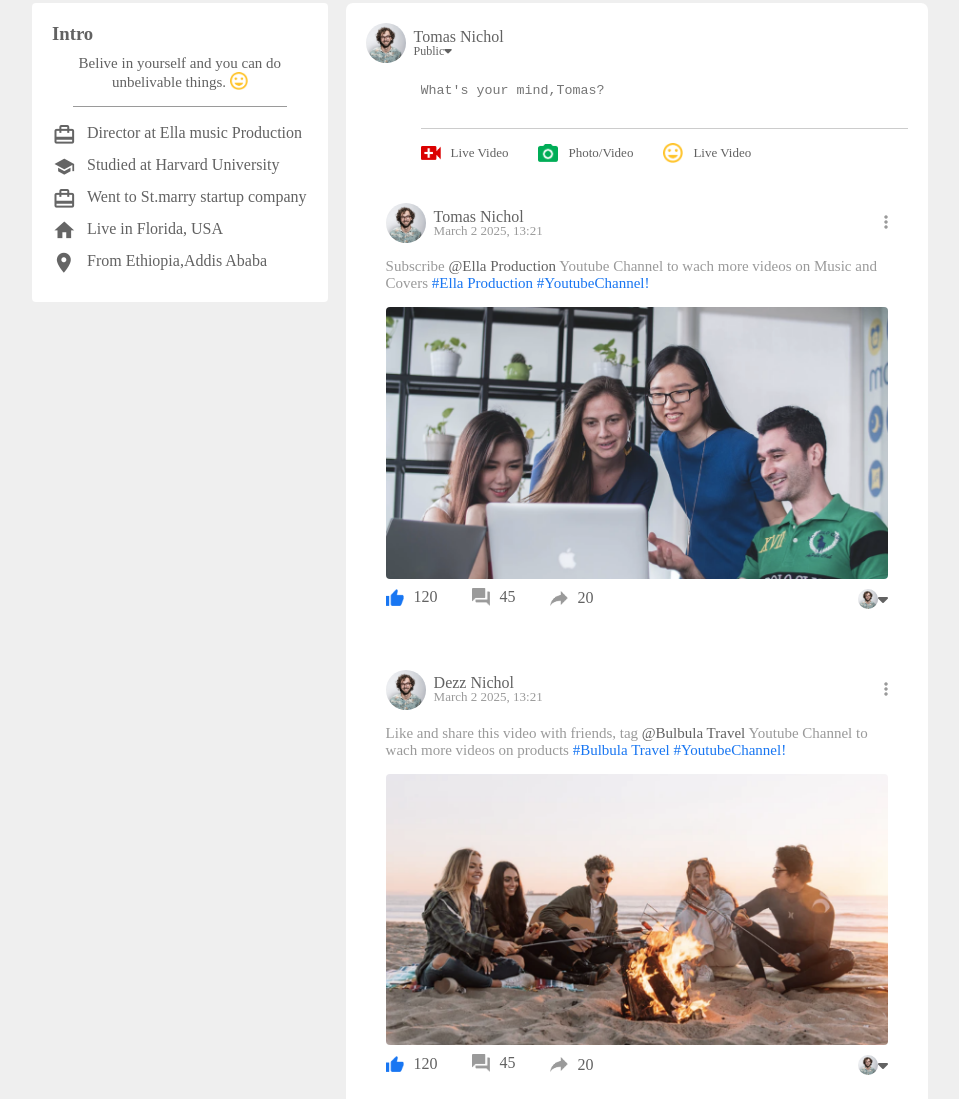
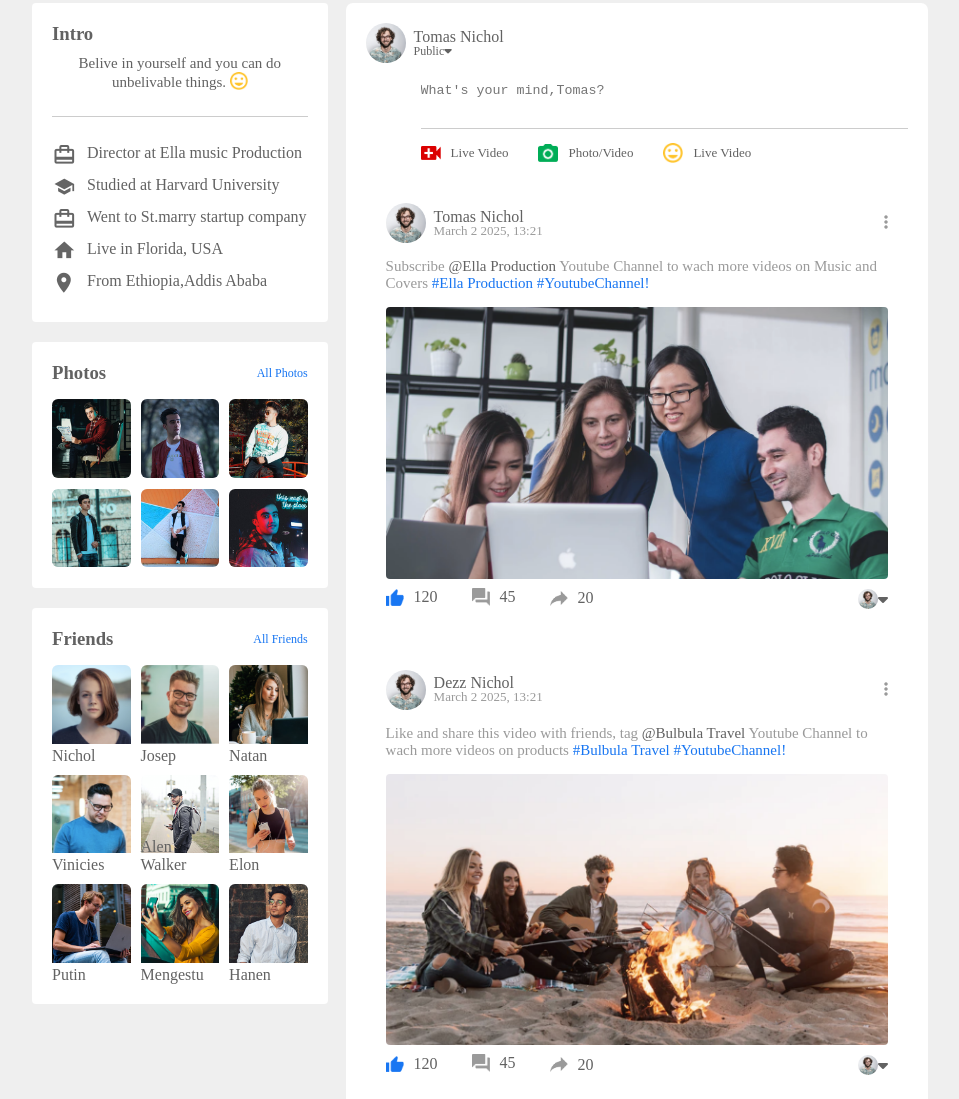
Before and after one commit to Surafelmoges/Projects, a plain HTML site: page SocialBook/profile.html in a window 1280 px wide. Shown: the part 922-2021 px from the top of the page, without its empty margins (160-1119 px from the left). Drawn offline with Linux system fonts and the light colour scheme.

Commit message:
add photo and friend pic and box

```diff
--- a/SocialBook/profile.html
+++ b/SocialBook/profile.html
@@ -111,8 +111,41 @@
                         <li><img src="images/images/profile-location.png" alt="">From Ethiopia,Addis Ababa</li>
                     </ul>
                 </div>
+                    <div class="profile-intro">
+                        <div class="title-inf">
+                            <h3>Photos</h3>
+                            <a href="#">All Photos</a>
+                        </div>
+                        <div class="photo-rows">
+                            <div><img src="images/images/photo1.png" alt=""></div>
+                            <div><img src="images/images/photo2.png" alt=""></div>
+                            <div><img src="images/images/photo3.png" alt=""></div>
+                            <div><img src="images/images/photo4.png" alt=""></div>
+                            <div><img src="images/images/photo5.png" alt=""></div>
+                            <div><img src="images/images/photo6.png" alt=""></div>
+                        </div>
+                        </div>
+                        <div class="profile-intro">
+                            <div class="title-inf">
+                                <h3>Friends</h3>
+                                <a href="#">All Friends</a>
+                            </div>
+                            <div class="friends-box">
+                                <div><img src="images/images/member-1.png" alt=""><p>Nichol</p></div>
+                                <div><img src="images/images/member-2.png" alt=""><p>Josep</p></div>
+                                <div><img src="images/images/member-3.png" alt=""><p>Natan</p></div>
+                                <div><img src="images/images/member-4.png" alt=""><p>Vinicies</p></div>
+                                <div><img src="images/images/member-5.png" alt=""><p>Alen Walker</p></div>
+                                <div><img src="images/images/member-6.png" alt=""><p>Elon</p></div>
+                                <div><img src="images/images/member-7.png" alt=""><p>Putin</p></div>
+                                <div><img src="images/images/member-8.png" alt=""><p>Mengestu</p></div>
+                                <div><img src="images/images/member-9.png" alt=""><p>Hanen</p></div>
 
-            </div>
+                            </div>
+                            </div>
+                </div>
+
+
             <div class="post-col">
                 <div class="write-post-containor">
                     <div class="user-profile">
@@ -295,7 +328,7 @@
 
             </div>
         </div>
-
+    </div>
     </div>
 
 
--- a/SocialBook/style/style.css
+++ b/SocialBook/style/style.css
@@ -584,8 +584,8 @@ nav{
 .profile-intro hr{
     border: 0;
     height: 1px;
-    background:  #9a9a9a;
-    margin: 15px 21px;
+    background:  #ccc;
+    margin: 25px 0px;
 }
 .profile-intro ul li{
     list-style: none;
@@ -597,3 +597,43 @@ nav{
     width: 25px;
     margin-right: 10px;
 }
+.title-inf{
+    display: flex;
+    align-items: center;
+    justify-content: space-between;
+}
+.title-inf a{
+    text-decoration: none;
+    color: #1876f2;
+    font-size: 12px;
+}
+.photo-rows{
+    display: grid;
+    grid-template-columns: repeat(3,1fr);
+    gap: 10px;
+    margin-top: 15px;
+
+}
+.photo-rows div img{
+    width: 100%;
+    border-radius: 6px;
+}
+.friends-box {
+    display: grid;
+    grid-template-columns: repeat(3,1fr);
+    gap: 10px;
+    margin-top: 15px;
+}
+.friends-box div img{
+    width: 100%;
+    border-radius: 6px;
+    padding-bottom: 20px;
+}
+.friends-box p{
+    position: absolute;
+    bottom: 0;
+    left: 0;
+}
+.friends-box div{
+    position: relative;
+}
```
